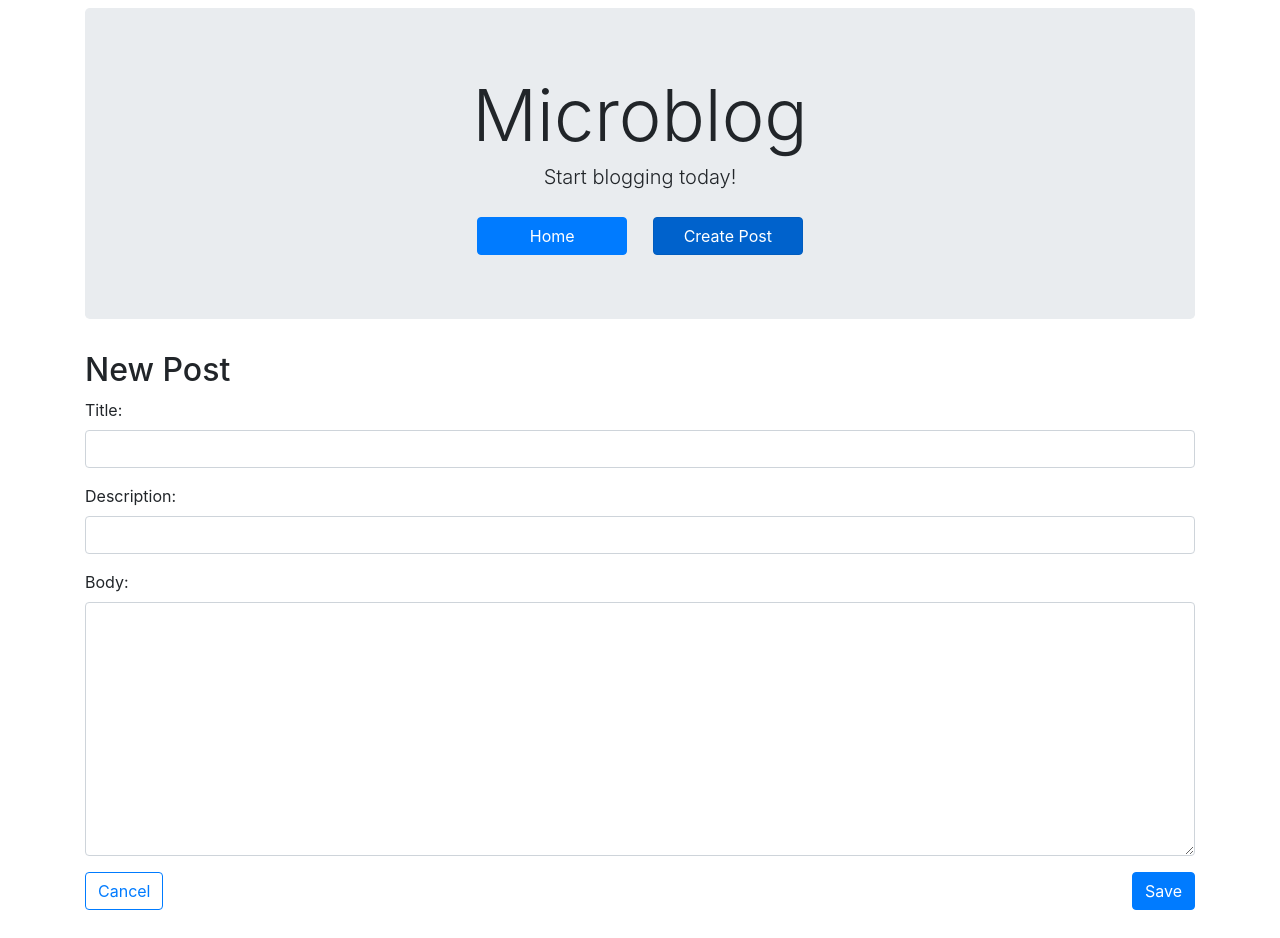
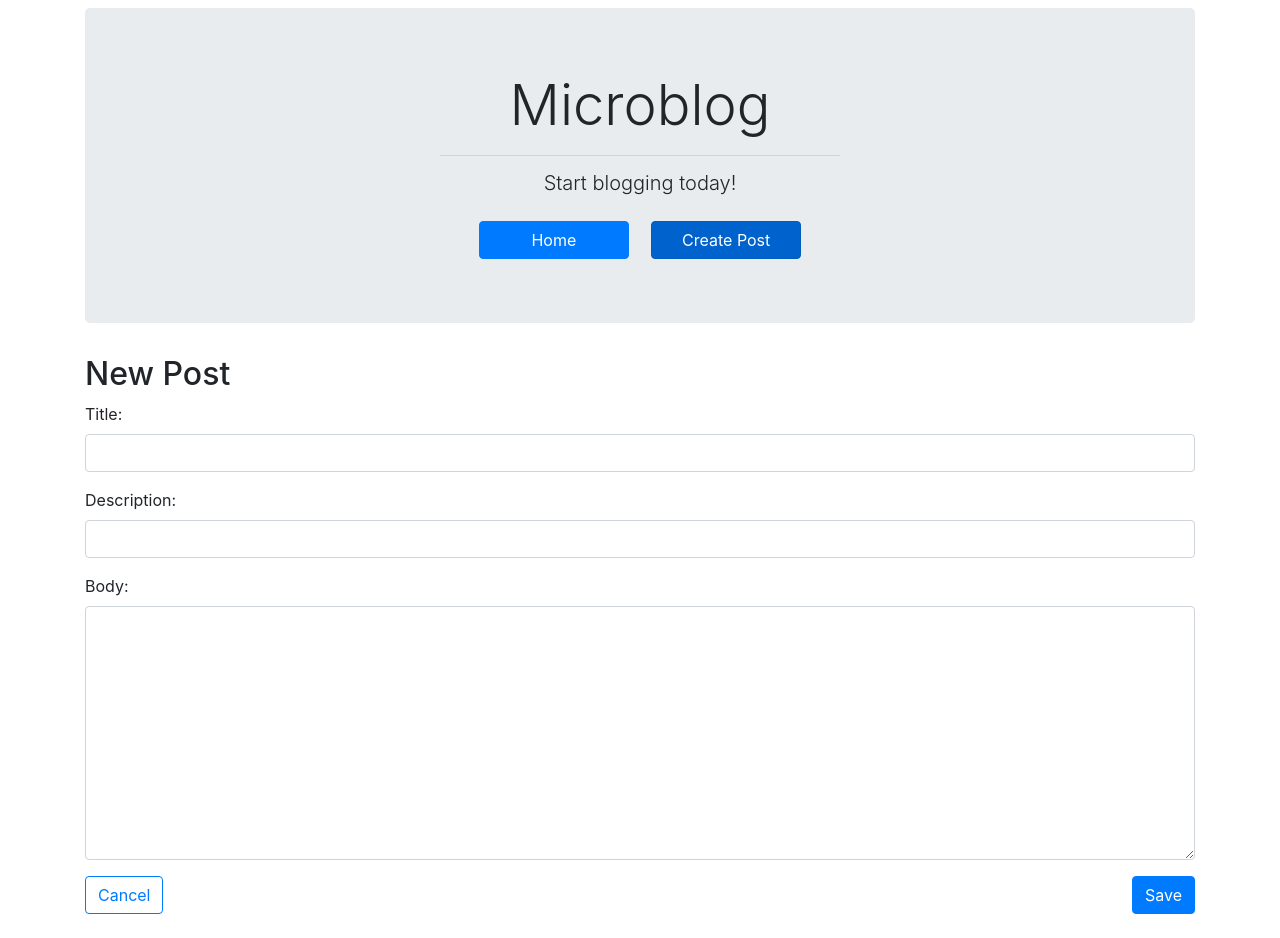
Before and after one commit to paigegodfrey/microblog, a React (Create React App) app in the folder frontend/: page /new in a window 1280 px wide. Built offline with nearby package versions, Linux system fonts and the light colour scheme; no server answers.

Commit message:
Navigation complete

```diff
--- a/frontend/src/components/Navigation.css
+++ b/frontend/src/components/Navigation.css
@@ -1,10 +1,14 @@
+hr {
+  max-width: 400px;
+}
+
 .subheading {
   line-height: 1.1;
   font-size: 24px;
 }
 
 nav a {
-  margin: 0.8em;
+  margin: 0.7em;
   margin-bottom: 0;
   width: 150px;
 }
--- a/frontend/src/components/Navigation.js
+++ b/frontend/src/components/Navigation.js
@@ -5,7 +5,8 @@ import "./Navigation.css";
 const Navigation = () => {
   return (
     <header className="Navigation jumbotron mt-2 text-center">
-      <h1 className="display-3">Microblog</h1>
+      <h1 className="display-4">Microblog</h1>
+      <hr/>
       <p className="subheading lead">Start blogging today!</p>
       <nav>
         <div className="btn-group-justified">
--- a/frontend/src/components/NewPost.js
+++ b/frontend/src/components/NewPost.js
@@ -1,4 +1,4 @@
-import React from "react";
+import React, { useState } from "react";
 import { useDispatch } from "react-redux";
 import { useHistory } from "react-router-dom";
 import { sendPostToAPI } from "../actions/posts";
@@ -6,6 +6,8 @@ import PostForm from "../components/PostForm";
 import "./NewPost.css";
 
 const NewPost = () => {
+
+  const [modalShowing, setModalShowing] = useState(false);
 
   const dispatch = useDispatch();
   const history = useHistory();
```
